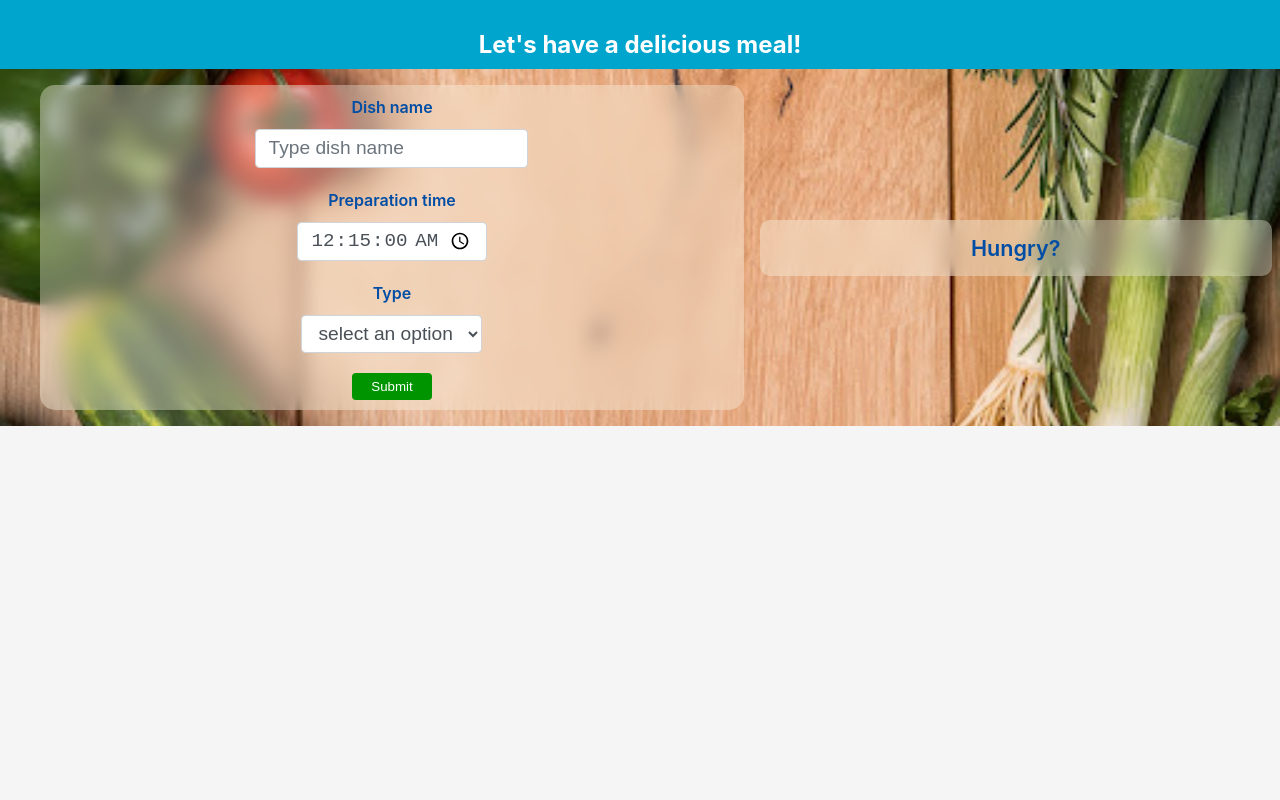
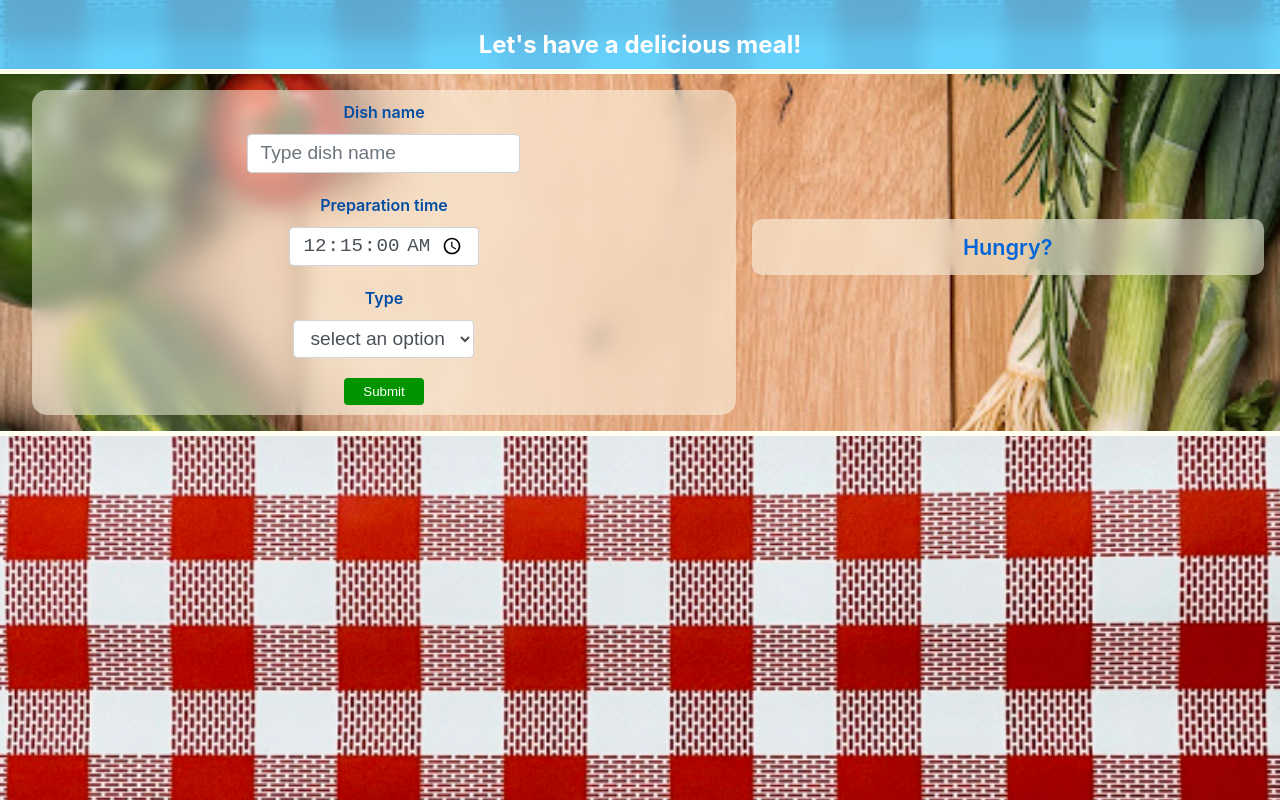
Before and after one commit to kodencja/dish-form, a React (Create React App) app: page / in a window 1280 px wide. Built offline with nearby package versions, Linux system fonts and the light colour scheme.

Commit message:
Improve style in scss

```diff
--- a/src/css/style.css
+++ b/src/css/style.css
@@ -17,7 +17,7 @@ input[type="range"]:focus {
 input[type="range"]::-webkit-slider-runnable-track {
   -webkit-box-shadow: 2px 2px 2px #222, 0px 0px 2px #2f2f2f;
           box-shadow: 2px 2px 2px #222, 0px 0px 2px #2f2f2f;
-  background: #00a100;
+  background: #2190da;
   border-radius: 2px;
   border: 1px solid black;
 }
@@ -39,12 +39,12 @@ input[type="range"]::-webkit-slider-thumb {
 }
 
 input[type="range"]:focus::-webkit-slider-runnable-track {
-  background: #00bb00;
+  background: #349be0;
 }
 
 input[type="range"]::-moz-range-track {
   box-shadow: 2px 2px 2px #222, 0px 0px 2px #2f2f2f;
-  background: #00a100;
+  background: #2190da;
   border-radius: 2px;
   border: 1px solid black;
 }
@@ -67,14 +67,14 @@ input[type="range"]::-ms-track {
 }
 
 input[type="range"]::-ms-fill-lower {
-  background: #008800;
+  background: #1e81c4;
   border: 1px solid black;
   border-radius: 4px;
   box-shadow: 2px 2px 2px #222, 0px 0px 2px #2f2f2f;
 }
 
 input[type="range"]::-ms-fill-upper {
-  background: #00a100;
+  background: #2190da;
   border: 1px solid black;
   border-radius: 4px;
   box-shadow: 2px 2px 2px #222, 0px 0px 2px #2f2f2f;
@@ -91,11 +91,11 @@ input[type="range"]::-ms-thumb {
 }
 
 input[type="range"]:focus::-ms-fill-lower {
-  background: #00a100;
+  background: #2190da;
 }
 
 input[type="range"]:focus::-ms-fill-upper {
-  background: #00bb00;
+  background: #349be0;
 }
 
 .bubble {
@@ -149,7 +149,6 @@ label {
 .form-control {
   height: calc(1.5em + 0.5rem + 2px);
   padding: 0.375rem 0.75rem;
-  max-width: 90%;
   font-size: 1.2rem;
   font-weight: 400;
   line-height: 1.5;
@@ -509,6 +508,10 @@ form {
   padding: 0 0;
 }
 
+html {
+  height: 100vh;
+}
+
 :root {
   --thumb-width: 16;
   --thumb-border-width: 1;
@@ -516,13 +519,18 @@ form {
 }
 
 body {
-  background-color: whitesmoke;
   color: ghostwhite;
   height: 100%;
+  background-image: url("../img/cerata1.png");
+  background-position: center;
+  background-repeat: no-repeat;
+  background-size: cover;
 }
 
 .container {
-  background-color: #00a5ce;
+  -webkit-backdrop-filter: blur(10px);
+          backdrop-filter: blur(10px);
+  background-color: rgba(71, 203, 255, 0.8);
 }
 
 .hidden {
@@ -559,6 +567,8 @@ body {
 
 .dishes {
   width: 100%;
+  border-top: 5px solid ivory;
+  border-bottom: 5px solid ivory;
   background-image: url("../img/veg4.jpg");
   background-position: center;
   background-repeat: no-repeat;
@@ -587,8 +597,8 @@ form {
   text-align: center;
   min-width: 55%;
   width: 55%;
-  margin: 1rem 1rem 1rem 2rem;
-  background-color: rgba(255, 255, 240, 0.35);
+  margin: 1rem;
+  background-color: rgba(255, 255, 240, 0.5);
   border-radius: 15px;
   -webkit-backdrop-filter: blur(10px);
           backdrop-filter: blur(10px);
@@ -600,6 +610,7 @@ form {
   width: auto;
   padding-left: 1rem;
   padding-right: 1rem;
+  margin-bottom: 0.75rem;
   text-align: center;
   display: -webkit-box;
   display: -ms-flexbox;
@@ -611,7 +622,7 @@ form {
       -ms-flex-pack: center;
           justify-content: center;
   border-radius: 10px;
-  background-color: rgba(255, 255, 240, 0.35);
+  background-color: rgba(255, 255, 240, 0.5);
   backdrop-filter: blur(10px);
   -webkit-backdrop-filter: blur(10px);
 }
@@ -620,7 +631,7 @@ form {
   font-weight: 600;
   font-size: 1.35rem;
   text-align: center;
-  color: #004da5;
+  color: #0065d8;
   border-radius: 10px;
   padding: 15px;
   -webkit-transform-origin: 50% 50%;
@@ -657,7 +668,7 @@ form {
 }
 
 .fine {
-  color: #004da5;
+  color: #0065d8;
 }
 
 .bad {
--- a/src/scss/_inputs.scss
+++ b/src/scss/_inputs.scss
@@ -172,8 +172,9 @@ label {
 
 .form-control {
   height: calc(1.5em + 0.5rem + 2px);
-  padding: $input-padd-y $input-padd-x;
-  max-width: 90%;
+  // padding: $input-padd-y $input-padd-x;
+  padding: 0.375rem 0.75rem;
+  // max-width: 90%;
   font-size: 1.2rem;
   font-weight: 400;
   line-height: 1.5;
--- a/src/scss/_mixins.scss
+++ b/src/scss/_mixins.scss
@@ -72,7 +72,3 @@
 @function color-mixed($color1, $color2, $weight) {
   @return mix($color1, $color2, $weight);
 }
-
-// @function set-padding-y($height) {
-//   @return
-// }
--- a/src/scss/_vars.scss
+++ b/src/scss/_vars.scss
@@ -62,8 +62,8 @@ $fine: #006400;
 $label-color: #004da5;
 $title-bgr-col: #00a5ce;
 
-// $track-color: #28a9ff;
-$track-color: #00a100;
+$track-color: #2190da;
+// $track-color: #00a100;
 $thumb-color: #fff;
 
 $border-color1: #ced4da;
@@ -72,6 +72,8 @@ $bubble-width-no: 32;
 $bubble-width: 32 * 1px;
 $tight-letter-spacing: 0.25px;
 $tiny-letter-spacing: 0.5px;
+
+$dishes-border-width: 5px;
 
 $thumb-radius: 5px;
 $thumb-height: 20px;
--- a/src/scss/style.scss
+++ b/src/scss/style.scss
@@ -9,6 +9,11 @@
   padding: 0 0;
 }
 
+html {
+  height: 100vh;
+  // background-color: $track-color;
+}
+
 :root {
   --thumb-width: #{$thumb-width-no};
   --thumb-border-width: #{$thumb-border-width-no};
@@ -16,18 +21,21 @@
 }
 
 body {
-  background-color: whitesmoke;
+  // background-color: whitesmoke;
   color: ghostwhite;
   height: 100%;
-  // background-image: url("../img/cerata1.png");
-  // background-position: center;
-  // background-repeat: no-repeat;
-  // background-size: cover;
+  background-image: url("../img/cerata1.png");
+  background-position: center;
+  background-repeat: no-repeat;
+  background-size: cover;
 }
 
 .container {
   // margin: 50px;
-  background-color: $title-bgr-col;
+  // background-color: $title-bgr-col;
+  backdrop-filter: blur(10px);
+  // background-color: rgba(255, 255, 240, 0.8);
+  background-color: rgba(71, 203, 255, 0.8);
 }
 
 .hidden {
@@ -50,6 +58,9 @@ body {
   // color: darkgreen;
   // color: #00a5ce;
   color: white;
+  // color: ivory;
+  // color: $title-bgr-col;
+  // color: black;
   // background-color: $title-bgr-col;
   padding-top: 30px;
   padding-bottom: 10px;
@@ -69,6 +80,8 @@ body {
   // transform: perspective(500px);
   // margin-left: auto;
   // margin-right: auto;
+  border-top: $dishes-border-width solid ivory;
+  border-bottom: $dishes-border-width solid ivory;
   background-image: url("../img/veg4.jpg");
   background-position: center;
   background-repeat: no-repeat;
@@ -98,13 +111,13 @@ form {
   text-align: center;
   min-width: 55%;
   width: 55%;
-  // margin-left: 2rem;
-  margin: 1rem 1rem 1rem 2rem;
+  margin: 1rem;
+  // margin: 1rem 1rem 1rem 2rem;
   // background-image: url("../img/veg4.jpg");
   // background-position: center;
   // background-repeat: no-repeat;
   // background-size: cover;
-  background-color: rgba(255, 255, 240, 0.35);
+  background-color: rgba(255, 255, 240, 0.5);
   border-radius: 15px;
   backdrop-filter: blur(10px);
   // filter: brightness(100%);
@@ -116,12 +129,13 @@ form {
   width: auto;
   padding-left: 1rem;
   padding-right: 1rem;
+  margin-bottom: 0.75rem;
   text-align: center;
   display: flex;
   align-items: center;
   justify-content: center;
   border-radius: 10px;
-  background-color: rgba(255, 255, 240, 0.35);
+  background-color: rgba(255, 255, 240, 0.5);
   backdrop-filter: blur(10px);
   -webkit-backdrop-filter: blur(10px);
 }
@@ -130,7 +144,7 @@ form {
   font-weight: weight("fatter");
   font-size: 1.35rem;
   text-align: center;
-  color: $label-color;
+  color: lighten($label-color, 10%);
   border-radius: 10px;
   padding: 15px;
   transform-origin: 50% 50%;
@@ -161,7 +175,7 @@ form {
 
 .fine {
   // color: blue;
-  color: $label-color;
+  color: lighten($label-color, 10%);
 }
 
 .bad {
```
Also changed, not shown: src/img/veg1.jpg (deleted).
